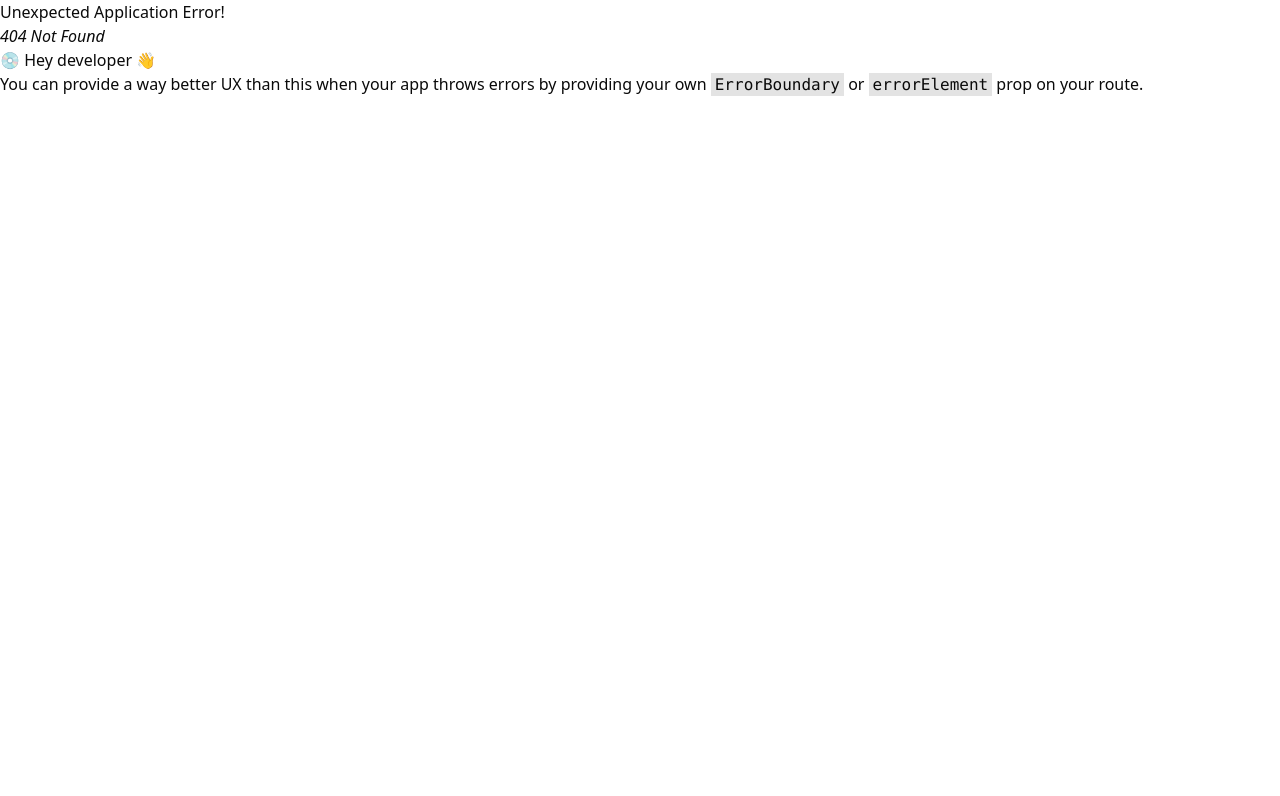
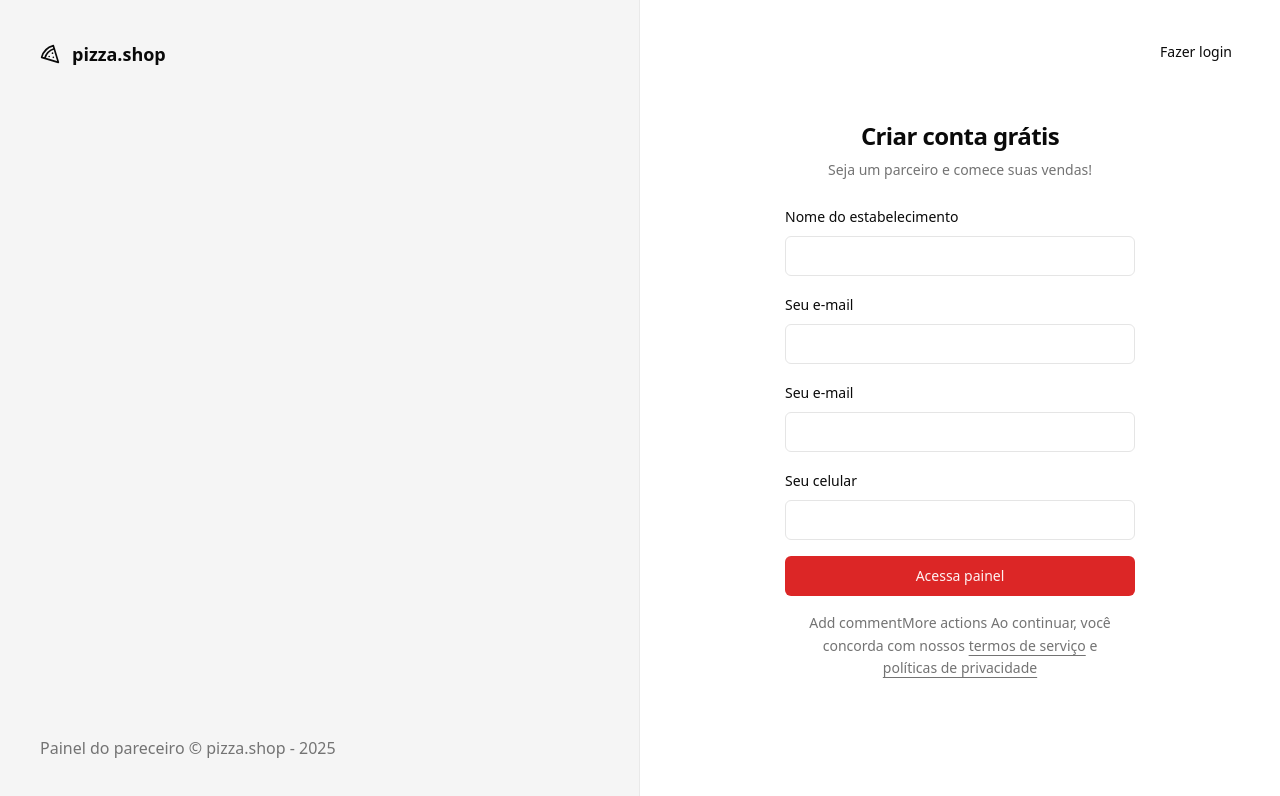
Before and after one commit to lemartins07/ignite-reactjs-04-pizzashop-web, a React (Vite) app: page /sign-up in a window 1280 px wide. Before the commit this address had no page. Shown: the top 796 px of the page. Built offline with nearby package versions, Linux system fonts and the light colour scheme.

Commit message:
Página: Cadastro restaurante

```diff
--- a/package.json
+++ b/package.json
@@ -12,6 +12,7 @@
   "dependencies": {
     "@hookform/resolvers": "^3.3.2",
     "@radix-ui/react-label": "^2.0.2",
+    "@radix-ui/react-separator": "^1.1.7",
     "@radix-ui/react-slot": "^1.0.2",
     "class-variance-authority": "^0.7.0",
     "clsx": "^2.0.0",
--- /dev/null
+++ b/src/components/ui/separator.tsx
@@ -0,0 +1,29 @@
+import * as SeparatorPrimitive from '@radix-ui/react-separator'
+import * as React from 'react'
+
+import { cn } from '@/lib/utils'
+
+const Separator = React.forwardRef<
+  React.ElementRef<typeof SeparatorPrimitive.Root>,
+  React.ComponentPropsWithoutRef<typeof SeparatorPrimitive.Root>
+>(
+  (
+    { className, orientation = 'horizontal', decorative = true, ...props },
+    ref,
+  ) => (
+    <SeparatorPrimitive.Root
+      ref={ref}
+      decorative={decorative}
+      orientation={orientation}
+      className={cn(
+        'shrink-0 bg-border',
+        orientation === 'horizontal' ? 'h-[1px] w-full' : 'h-full w-[1px]',
+        className,
+      )}
+      {...props}
+    />
+  ),
+)
+Separator.displayName = SeparatorPrimitive.Root.displayName
+
+export { Separator }
--- a/src/pages/_layouts/auth.tsx
+++ b/src/pages/_layouts/auth.tsx
@@ -14,7 +14,7 @@
         </footer>
       </div>
 
-      <div className="flex flex-col items-center justify-center">
+      <div className="relative flex flex-col items-center justify-center">
         <Outlet />
       </div>
     </div>
--- a/src/pages/auth/sign-in.tsx
+++ b/src/pages/auth/sign-in.tsx
@@ -1,5 +1,6 @@
 import { Helmet } from 'react-helmet-async'
 import { useForm } from 'react-hook-form'
+import { Link } from 'react-router-dom'
 import { toast } from 'sonner'
 import { z } from 'zod'
 
@@ -39,6 +40,9 @@
     <>
       <Helmet title="SignIn" />
       <div className="p-8">
+        <Button variant="ghost" asChild className="absolute right-8 top-8">
+          <Link to="/sign-up">Novo estabelecimento</Link>
+        </Button>
         <div className="flex w-[350px] flex-col justify-center gap-6">
           <div className="flex flex-col gap-2 text-center">
             <h1 className="text-2xl font-semibold tracking-tight">
--- /dev/null
+++ b/src/pages/auth/sign-up.tsx
@@ -0,0 +1,113 @@
+import { Helmet } from 'react-helmet-async'
+import { useForm } from 'react-hook-form'
+import { Link, useNavigate } from 'react-router-dom'
+import { toast } from 'sonner'
+import { z } from 'zod'
+
+import { Button } from '@/components/ui/button'
+import { Input } from '@/components/ui/input'
+import { Label } from '@/components/ui/label'
+
+const signUpForm = z.object({
+  restaurantName: z.string(),
+  managerName: z.string(),
+  phone: z.string(),
+  email: z.string().email(),
+})
+
+type SignUpForm = z.infer<typeof signUpForm>
+
+export function SignUp() {
+  const navigate = useNavigate()
+
+  const {
+    register,
+    handleSubmit,
+    formState: { isSubmitting },
+  } = useForm<SignUpForm>()
+
+  async function handleSignUp(data: SignUpForm) {
+    try {
+      console.log(data)
+
+      await new Promise((resolve) => setTimeout(resolve, 2000))
+      toast.success('Restaurante cadastrado com sucesso!', {
+        action: {
+          label: 'Login',
+          onClick: () => {
+            navigate('/sign-in')
+          },
+        },
+      })
+    } catch (error) {
+      toast.error('Erro ao cadastrar restaurante.')
+    }
+  }
+  return (
+    <>
+      <Helmet title="Cadastro" />
+
+      <div className="p-8">
+        <Button variant="ghost" asChild className="absolute right-8 top-8">
+          <Link to="/sign-in">Fazer login</Link>
+        </Button>
+
+        <div className="flex w-[350px] flex-col justify-center gap-6">
+          <div className="flex flex-col gap-2 text-center">
+            <h1 className="text-2xl font-semibold tracking-tight">
+              Criar conta grátis
+            </h1>
+            <p className="text-sm text-muted-foreground">
+              Seja um parceiro e comece suas vendas!
+            </p>
+          </div>
+
+          <form className="space-y-4" onSubmit={handleSubmit(handleSignUp)}>
+            <div className="space-y-2">
+              <Label htmlFor="restaurantName">Nome do estabelecimento</Label>
+              <Input
+                id="restaurantName"
+                type="text"
+                {...register('restaurantName')}
+              ></Input>
+            </div>
+
+            <div className="space-y-2">
+              <Label htmlFor="managerName">Seu e-mail</Label>
+              <Input
+                id="managerName"
+                type="text"
+                {...register('managerName')}
+              ></Input>
+            </div>
+
+            <div className="space-y-2">
+              <Label htmlFor="email">Seu e-mail</Label>
+              <Input id="email" type="email" {...register('email')}></Input>
+            </div>
+
+            <div className="space-y-2">
+              <Label htmlFor="phone">Seu celular</Label>
+              <Input id="phone" type="tel" {...register('phone')}></Input>
+            </div>
+
+            <Button className="w-full" disabled={isSubmitting}>
+              Acessa painel
+            </Button>
+
+            <p className="px-6 text-center text-sm leading-relaxed text-muted-foreground">
+              Add commentMore actions Ao continuar, você concorda com nossos{' '}
+              <a href="" className="underline underline-offset-4">
+                termos de serviço
+              </a>{' '}
+              e{' '}
+              <a href="" className="underline underline-offset-4">
+                políticas de privacidade
+              </a>
+            </p>
+          </form>
+        </div>
+      </div>
+    </>
+  )
+}
--- a/src/routes.tsx
+++ b/src/routes.tsx
@@ -5,6 +5,7 @@
 
 import { AppLayout } from './pages/_layouts/app'
 import { AuthLayout } from './pages/_layouts/auth'
+import { SignUp } from './pages/auth/sign-up'
 
 export const router = createBrowserRouter([
   {
@@ -15,6 +16,9 @@
   {
     path: '/',
     element: <AuthLayout />,
-    children: [{ path: '/sign-in', element: <SignIn /> }],
+    children: [
+      { path: '/sign-in', element: <SignIn /> },
+      { path: '/sign-up', element: <SignUp /> },
+    ],
   },
 ])
```
Also changed, not shown: 1 other file (tests, documents, lock files or other folders).
